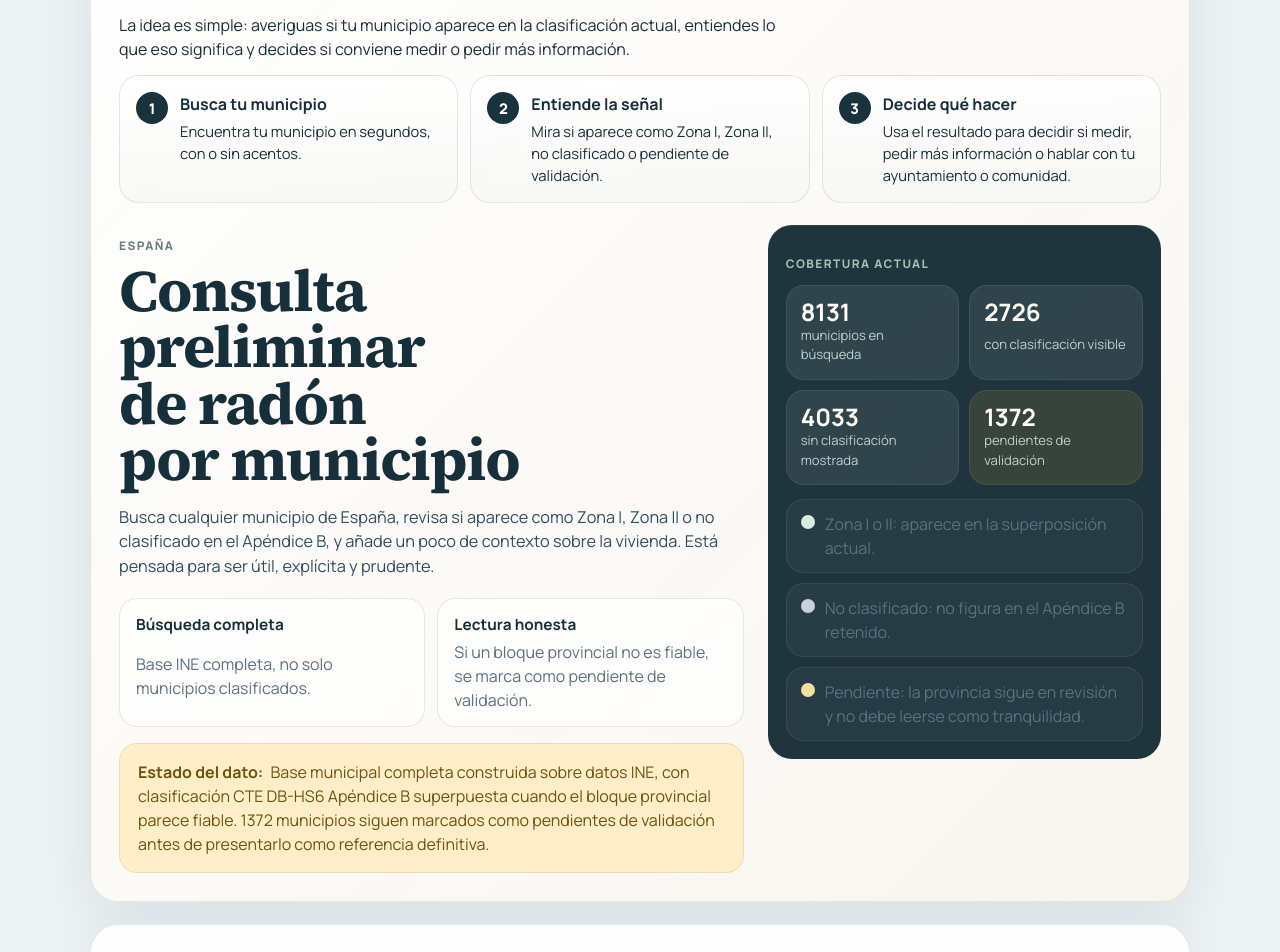
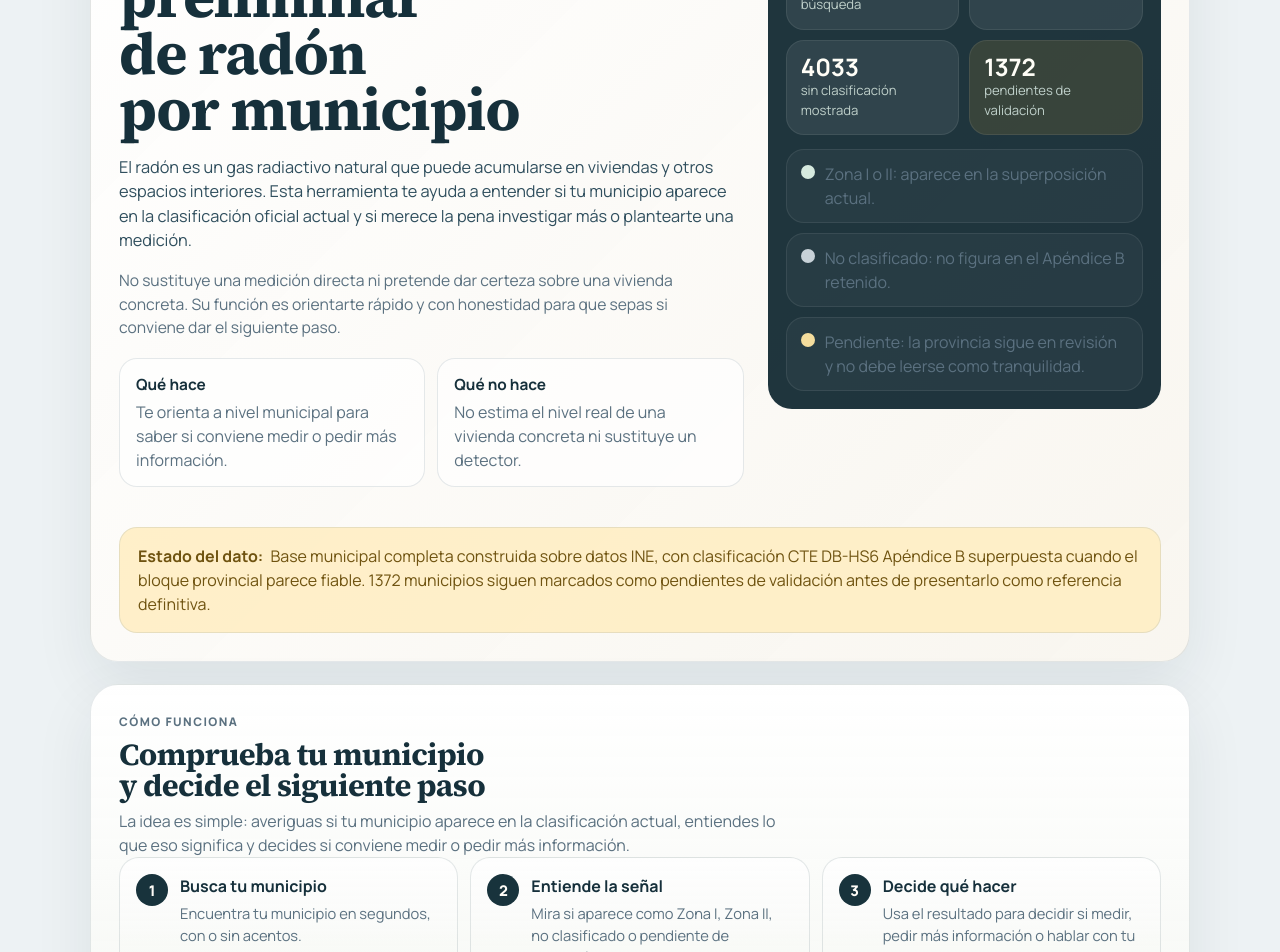
Before and after one commit to willworth/radon-tool, a React (Vite) app: page / in a window 1280 px wide. Shown: the part 260-1212 px from the top of the page. Built offline with nearby package versions, Linux system fonts and the light colour scheme.

Commit message:
feat: refine radon homepage layout

```diff
--- a/src/App.tsx
+++ b/src/App.tsx
@@ -229,84 +229,34 @@ export default function App() {
               EN
             </button>
           </div>
-          <section className="journeyBlock" aria-label={tcopy(language, 'Cómo funciona', 'How it works')}>
-            <div className="journeyIntro">
-              <p className="eyebrow">{tcopy(language, 'Cómo funciona', 'How it works')}</p>
-              <h2>{tcopy(language, 'Comprueba tu municipio y decide el siguiente paso', 'Check your municipality and decide the next step')}</h2>
-              <p>
-                {tcopy(
-                  language,
-                  'La idea es simple: averiguas si tu municipio aparece en la clasificación actual, entiendes lo que eso significa y decides si conviene medir o pedir más información.',
-                  'The idea is simple: find out whether your municipality appears in the current classification, understand what that means, and decide whether it makes sense to test or ask for more information.',
-                )}
-              </p>
-            </div>
-            <div className="journeyStrip">
-              <article className="journeyStep">
-                <span className="journeyNumber">1</span>
-                <div>
-                  <strong>{tcopy(language, 'Busca tu municipio', 'Search your municipality')}</strong>
-                  <p>
-                    {tcopy(
-                      language,
-                      'Encuentra tu municipio en segundos, con o sin acentos.',
-                      'Find your municipality in seconds, with or without accents.',
-                    )}
-                  </p>
-                </div>
-              </article>
-              <article className="journeyStep">
-                <span className="journeyNumber">2</span>
-                <div>
-                  <strong>{tcopy(language, 'Entiende la señal', 'Understand the signal')}</strong>
-                  <p>
-                    {tcopy(
-                      language,
-                      'Mira si aparece como Zona I, Zona II, no clasificado o pendiente de validación.',
-                      'See whether it appears as Zone I, Zone II, not classified, or pending validation.',
-                    )}
-                  </p>
-                </div>
-              </article>
-              <article className="journeyStep">
-                <span className="journeyNumber">3</span>
-                <div>
-                  <strong>{tcopy(language, 'Decide qué hacer', 'Decide what to do')}</strong>
-                  <p>
-                    {tcopy(
-                      language,
-                      'Usa el resultado para decidir si medir, pedir más información o hablar con tu ayuntamiento o comunidad.',
-                      'Use the result to decide whether to test, ask for more information, or contact your town hall or building community.',
-                    )}
-                  </p>
-                </div>
-              </article>
-            </div>
-          </section>
-          <div className="heroLayout">
-            <div>
+          <div className="heroTop">
+            <div className="introBlock">
               <p className="eyebrow">{tcopy(language, 'España', 'Spain')}</p>
               <h1>{tcopy(language, 'Consulta preliminar de radón por municipio', 'Preliminary radon lookup by municipality')}</h1>
               <p className="lede">
                 {tcopy(
                   language,
-                  'Busca cualquier municipio de España, revisa si aparece como Zona I, Zona II o no clasificado en el Apéndice B, y añade un poco de contexto sobre la vivienda. Está pensada para ser útil, explícita y prudente.',
-                  'Search any municipality in Spain, check whether it appears as Zone I, Zone II, or not classified in Appendix B, and add a little housing context. The tool is designed to be useful, explicit, and cautious.',
+                  'El radón es un gas radiactivo natural que puede acumularse en viviendas y otros espacios interiores. Esta herramienta te ayuda a entender si tu municipio aparece en la clasificación oficial actual y si merece la pena investigar más o plantearte una medición.',
+                  'Radon is a naturally occurring radioactive gas that can build up in homes and other indoor spaces. This tool helps you understand whether your municipality appears in the current official classification and whether it is worth investigating further or considering a measurement.',
                 )}
               </p>
+              <p className="introSupporting">
+                {tcopy(
+                  language,
+                  'No sustituye una medición directa ni pretende dar certeza sobre una vivienda concreta. Su función es orientarte rápido y con honestidad para que sepas si conviene dar el siguiente paso.',
+                  'It does not replace a direct measurement and it does not claim certainty for any specific property. Its job is to orient you quickly and honestly so you can decide whether to take the next step.',
+                )}
+              </p>
+
               <div className="heroGuidance">
                 <div className="heroGuidanceItem">
-                  <strong>{tcopy(language, 'Búsqueda completa', 'Full search base')}</strong>
-                  <span>{tcopy(language, 'Base INE completa, no solo municipios clasificados.', 'Full INE base, not only classified municipalities.')}</span>
+                  <strong>{tcopy(language, 'Qué hace', 'What it does')}</strong>
+                  <span>{tcopy(language, 'Te orienta a nivel municipal para saber si conviene medir o pedir más información.', 'It gives you a municipality-level signal to help decide whether to test or ask for more information.')}</span>
                 </div>
                 <div className="heroGuidanceItem">
-                  <strong>{tcopy(language, 'Lectura honesta', 'Honest reading')}</strong>
-                  <span>{tcopy(language, 'Si un bloque provincial no es fiable, se marca como pendiente de validación.', 'If a provincial block is not reliable, it is marked as pending validation.')}</span>
+                  <strong>{tcopy(language, 'Qué no hace', 'What it does not do')}</strong>
+                  <span>{tcopy(language, 'No estima el nivel real de una vivienda concreta ni sustituye un detector.', 'It does not estimate the true level in a specific property and it does not replace a detector.')}</span>
                 </div>
-              </div>
-              <div className="notice warning">
-                <strong>{tcopy(language, 'Estado del dato:', 'Data status:')}</strong>{' '}
-                {tcopy(language, municipalityDataStatus.messageEs, municipalityDataStatus.messageEn)}
               </div>
             </div>
 
@@ -346,6 +296,65 @@ export default function App() {
                 </div>
               </div>
             </aside>
+          </div>
+          <div className="notice warning heroNotice">
+            <strong>{tcopy(language, 'Estado del dato:', 'Data status:')}</strong>{' '}
+            {tcopy(language, municipalityDataStatus.messageEs, municipalityDataStatus.messageEn)}
+          </div>
+        </section>
+
+        <section className="card journeyCard" aria-label={tcopy(language, 'Cómo funciona', 'How it works')}>
+          <div className="journeyIntro">
+            <p className="eyebrow">{tcopy(language, 'Cómo funciona', 'How it works')}</p>
+            <h2>{tcopy(language, 'Comprueba tu municipio y decide el siguiente paso', 'Check your municipality and decide the next step')}</h2>
+            <p>
+              {tcopy(
+                language,
+                'La idea es simple: averiguas si tu municipio aparece en la clasificación actual, entiendes lo que eso significa y decides si conviene medir o pedir más información.',
+                'The idea is simple: find out whether your municipality appears in the current classification, understand what that means, and decide whether it makes sense to test or ask for more information.',
+              )}
+            </p>
+          </div>
+          <div className="journeyStrip">
+            <article className="journeyStep">
+              <span className="journeyNumber">1</span>
+              <div>
+                <strong>{tcopy(language, 'Busca tu municipio', 'Search your municipality')}</strong>
+                <p>
+                  {tcopy(
+                    language,
+                    'Encuentra tu municipio en segundos, con o sin acentos.',
+                    'Find your municipality in seconds, with or without accents.',
+                  )}
+                </p>
+              </div>
+            </article>
+            <article className="journeyStep">
+              <span className="journeyNumber">2</span>
+              <div>
+                <strong>{tcopy(language, 'Entiende la señal', 'Understand the signal')}</strong>
+                <p>
+                  {tcopy(
+                    language,
+                    'Mira si aparece como Zona I, Zona II, no clasificado o pendiente de validación.',
+                    'See whether it appears as Zone I, Zone II, not classified, or pending validation.',
+                  )}
+                </p>
+              </div>
+            </article>
+            <article className="journeyStep">
+              <span className="journeyNumber">3</span>
+              <div>
+                <strong>{tcopy(language, 'Decide qué hacer', 'Decide what to do')}</strong>
+                <p>
+                  {tcopy(
+                    language,
+                    'Usa el resultado para decidir si medir, pedir más información o hablar con tu ayuntamiento o comunidad.',
+                    'Use the result to decide whether to test, ask for more information, or contact your town hall or building community.',
+                  )}
+                </p>
+              </div>
+            </article>
           </div>
         </section>
 
--- a/src/styles.css
+++ b/src/styles.css
@@ -102,7 +102,7 @@ select {
   color: #fffdf8;
 }
 
-.heroLayout {
+.heroTop {
   display: grid;
   grid-template-columns: minmax(0, 1.35fr) minmax(280px, 0.85fr);
   gap: 24px;
@@ -115,6 +115,11 @@ select {
     var(--surface);
 }
 
+.introBlock {
+  max-width: 76ch;
+  margin-bottom: 22px;
+}
+
 .eyebrow {
   margin-bottom: 8px;
   text-transform: uppercase;
@@ -125,7 +130,7 @@ select {
 }
 
 .hero h1 {
-  max-width: 14ch;
+  max-width: 12ch;
   margin-bottom: 14px;
   font-size: clamp(2.2rem, 4.6vw, 4rem);
   line-height: 0.96;
@@ -137,11 +142,18 @@ select {
   color: #304f5e;
 }
 
+.introSupporting {
+  max-width: 62ch;
+  margin-top: 10px;
+  font-size: 0.98rem;
+  color: var(--text-soft);
+}
+
 .heroGuidance {
   display: grid;
   grid-template-columns: repeat(2, minmax(0, 1fr));
   gap: 12px;
-  margin-top: 20px;
+  margin-top: 18px;
 }
 
 .journeyStrip {
@@ -153,8 +165,13 @@ select {
 .journeyBlock {
   display: grid;
   gap: 14px;
-  margin-top: 4px;
   margin-bottom: 22px;
+}
+
+.journeyCard {
+  background:
+    linear-gradient(180deg, rgba(255, 255, 255, 0.94), rgba(246, 248, 244, 0.88)),
+    var(--surface);
 }
 
 .journeyIntro {
@@ -337,6 +354,10 @@ select {
   border-radius: 18px;
   border: 1px solid rgba(108, 130, 136, 0.16);
   background: rgba(241, 246, 248, 0.84);
+}
+
+.heroNotice {
+  margin-top: 18px;
 }
 
 .notice strong {
@@ -561,7 +582,7 @@ select:focus,
     line-height: 0.98;
   }
 
-  .heroLayout,
+  .heroTop,
   .heroGuidance,
   .journeyStrip,
   .emptySteps,
```
